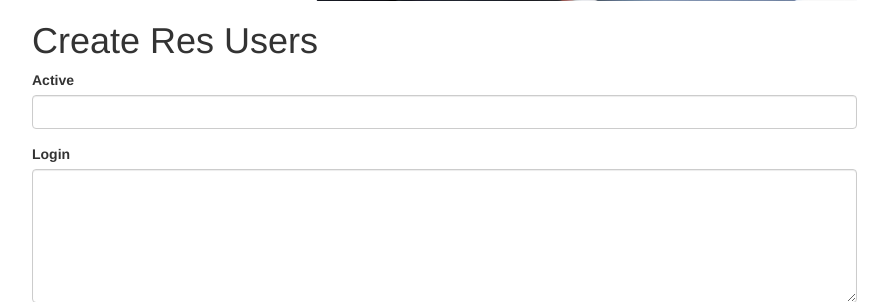
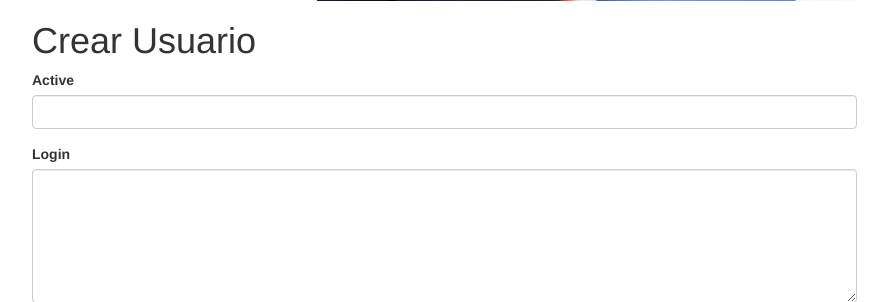
Before and after one commit to Fausto1313/ERP, a Yii app: template views/res-users/create.php in a window 1280 px wide. Shown: the part 518-820 px from the top of the page, without its empty margins (338-1226 px from the left). Run offline with PHP 8.4 and a stand-in for Yii, Linux system fonts and the light colour scheme; the template is opened without the code that fills it, so the values that code supplies are empty; form fields are guessed from the names that the template uses; some libraries are stand-ins or nearby versions.

Commit message:
cambio a vistas de usuarios
cambio a vistas de usuarios

```diff
--- a/views/res-users/_form.php
+++ b/views/res-users/_form.php
@@ -7,7 +7,7 @@ use yii\widgets\ActiveForm;
 
 <div class="res-users-form">
 
-    <?php $form = ActiveForm::begin(); ?>
+<?php $form = ActiveForm::begin(); ?>
 
     <?= $form->field($model, 'active')->textInput() ?>
 
--- a/views/res-users/create.php
+++ b/views/res-users/create.php
@@ -3,8 +3,8 @@
 use yii\helpers\Html;
 
 
-$this->title = 'Create Res Users';
-$this->params['breadcrumbs'][] = ['label' => 'Res Users', 'url' => ['index']];
+$this->title = 'Crear Usuario';
+$this->params['breadcrumbs'][] = ['label' => 'Usuarios', 'url' => ['index']];
 $this->params['breadcrumbs'][] = $this->title;
 ?>
 <div class="res-users-create">
--- a/views/res-users/index.php
+++ b/views/res-users/index.php
@@ -4,7 +4,7 @@ use yii\helpers\Html;
 use yii\grid\GridView;
 
 
-$this->title = 'Res Users';
+$this->title = 'Usuarios';
 $this->params['breadcrumbs'][] = $this->title;
 ?>
 <div class="res-users-index">
@@ -12,7 +12,7 @@ $this->params['breadcrumbs'][] = $this->title;
     <h1><?= Html::encode($this->title) ?></h1>
 
     <p>
-        <?= Html::a('Create Res Users', ['create'], ['class' => 'btn btn-success']) ?>
+        <?= Html::a('Crear Usuario', ['create'], ['class' => 'btn btn-success']) ?>
     </p>
 
     <?php // echo $this->render('_search', ['model' => $searchModel]); ?>
--- a/views/res-users/update.php
+++ b/views/res-users/update.php
@@ -3,8 +3,8 @@
 use yii\helpers\Html;
 
 
-$this->title = 'Update Res Users: ' . $model->id;
-$this->params['breadcrumbs'][] = ['label' => 'Res Users', 'url' => ['index']];
+$this->title = 'Update Usuario: ' . $model->id;
+$this->params['breadcrumbs'][] = ['label' => 'Usuarios', 'url' => ['index']];
 $this->params['breadcrumbs'][] = ['label' => $model->id, 'url' => ['view', 'id' => $model->id]];
 $this->params['breadcrumbs'][] = 'Update';
 ?>
--- a/views/res-users/view.php
+++ b/views/res-users/view.php
@@ -5,7 +5,7 @@ use yii\widgets\DetailView;
 
 
 $this->title = $model->id;
-$this->params['breadcrumbs'][] = ['label' => 'Res Users', 'url' => ['index']];
+$this->params['breadcrumbs'][] = ['label' => 'Usuarios', 'url' => ['index']];
 $this->params['breadcrumbs'][] = $this->title;
 \yii\web\YiiAsset::register($this);
 ?>
```
